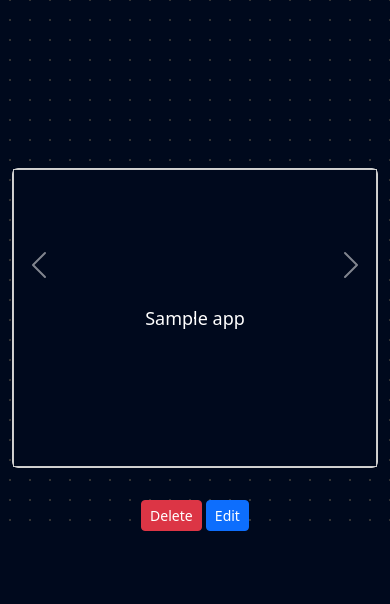
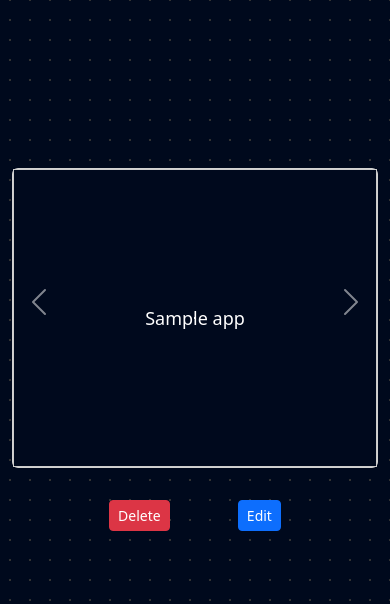
Before and after one commit to nberdi/Flashcard-App, a Flask app: a page that uses templates/base.html in a window 390 px wide. Shown: the part 570-1174 px from the top of the page. Before the commit the page ends 1101 px from the top, so only its background shows below. Run offline with Flask 3, Linux system fonts and the light colour scheme; tables that the repository leaves empty hold one stand-in row (values such as "Sample post").

Commit message:
added margin for flashcard settings and media queries for main flashcard container

```diff
--- a/static/css/style.css
+++ b/static/css/style.css
@@ -80,6 +80,14 @@ form {
 }
 
 /* style of flashcards_module page */
+.main_flashcard_container {
+    padding-bottom: 5%;
+}
+@media (max-width: 1024px) {
+    .main_flashcard_container {
+        padding-bottom: 20%;
+    }
+}
 .card_container {
     perspective: 1000px; /* creates a 3D perspective for the card flip */
     display: flex;
@@ -122,6 +130,9 @@ form {
     color: #FFEB3B;
     transform: rotateY(180deg);
 }
+.flashcard_settings {
+    margin: 0rem 2rem;
+}
 /* style of no flashcards text */
 .no_flashcards_message {
     margin-top: 10%;
```
